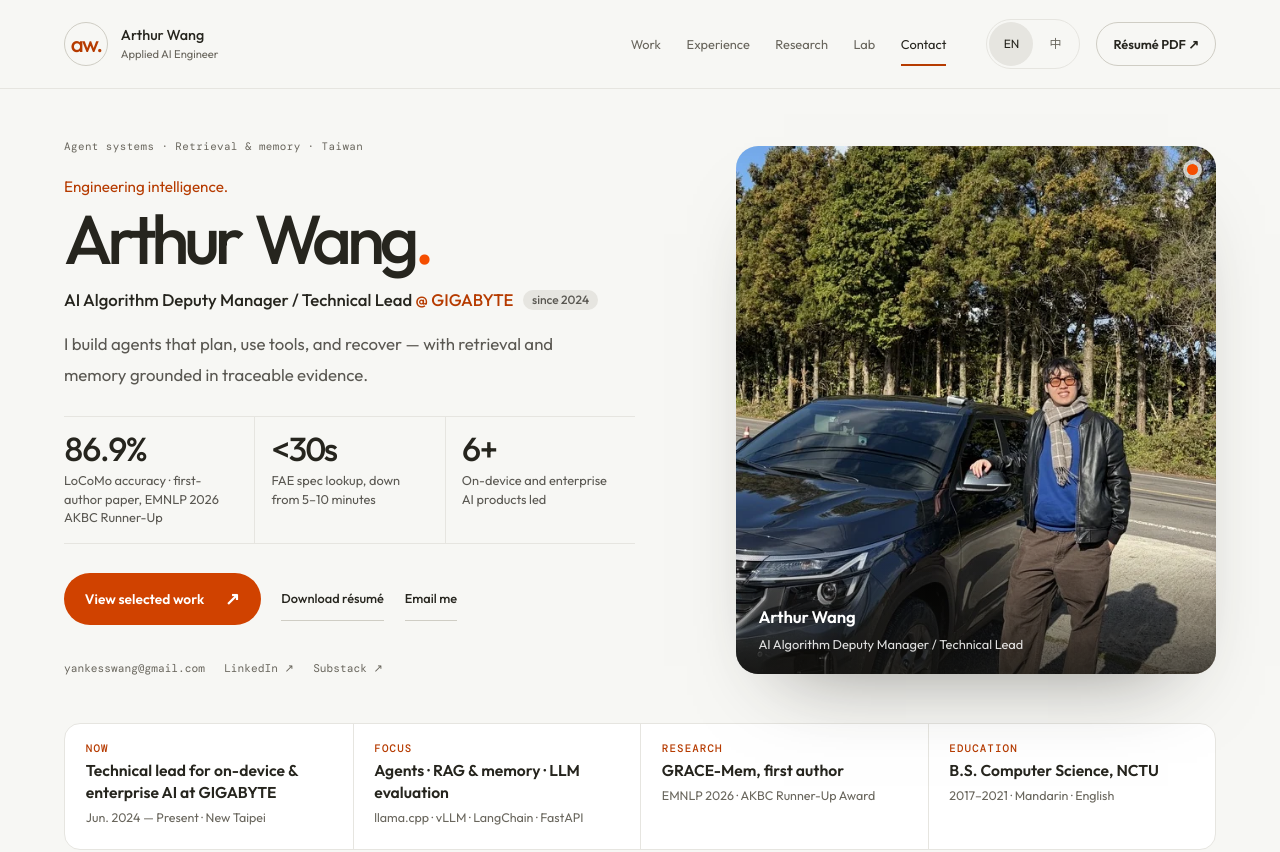
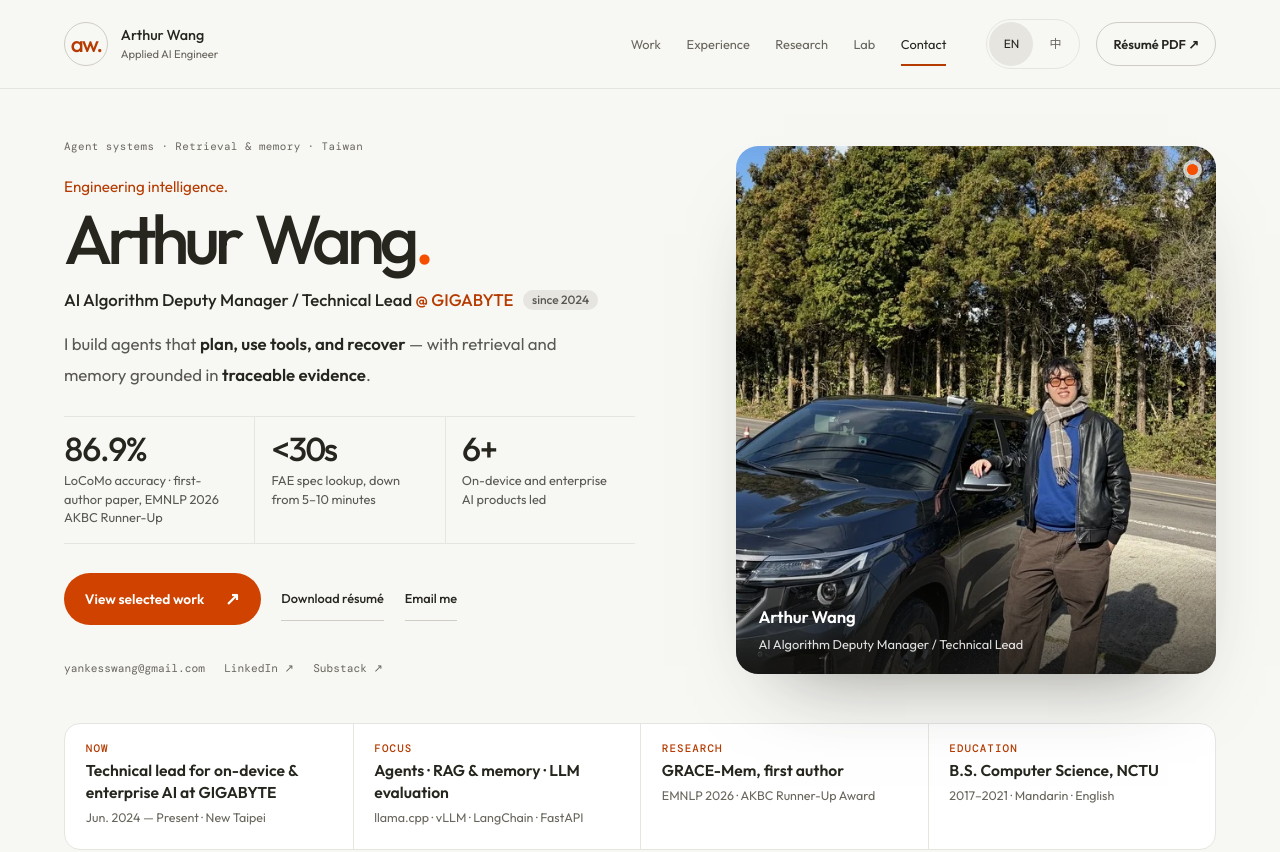
Before and after one commit to yankesswang/arthurwang0413, a plain HTML site: page index.html in a window 1280 px wide. Shown: the top 852 px of the page. Drawn offline with nearby package versions, Linux system fonts and the light colour scheme.

Commit message:
Highlight key results and terms with bold and italic emphasis
Metrics get a bold marker highlight, core claims are bold and method
names italic (underlined in Chinese), capped at three bold and one
italic per paragraph. Applied after each language switch via text
nodes.

```diff
--- a/index.html
+++ b/index.html
@@ -22,7 +22,7 @@
 <link href="project-workspaces.css?v=support-query-flow-5" rel="stylesheet"/>
 <link href="workspace-polish.css?v=support-query-flow-5" rel="stylesheet"/>
 <link href="support-workspace.css?v=support-query-flow-5" rel="stylesheet"/>
-<link href="portfolio-polish.css?v=interviewer-1" rel="stylesheet"/>
+<link href="portfolio-polish.css?v=kw-1" rel="stylesheet"/>
 </head>
 <body>
 <a class="skip-link" data-i18n="skip" href="#main">Skip to content</a>
@@ -392,6 +392,6 @@
 <script src="support-workspace.js?v=support-query-flow-5"></script>
 <script src="project-workspaces.js?v=support-query-flow-5"></script>
 <script src="system-demos.js?v=support-query-flow-5"></script>
-<script src="portfolio-polish.js?v=interviewer-2"></script>
+<script src="portfolio-polish.js?v=kw-1"></script>
 </body>
 </html>
--- a/portfolio-polish.css
+++ b/portfolio-polish.css
@@ -202,3 +202,10 @@
   .glance { margin-bottom: 0; }
   #work.content-section { padding-top: clamp(3.5rem, 6vw, 5rem); }
 }
+
+/* Keyword emphasis (added by portfolio-polish.js) */
+strong.kw { color: var(--ink); font-weight: 600; }
+strong.kw-metric { padding: 0 .12em; border-radius: .2em; background: linear-gradient(transparent 58%, #fbdcc8 58%); font-variant-numeric: tabular-nums; }
+em.kw { color: var(--ink); font-style: italic; }
+html[lang="zh-Hant"] em.kw { font-style: normal; text-decoration: underline; text-decoration-color: var(--line-strong); text-decoration-thickness: 1px; text-underline-offset: .28em; }
+@media print { strong.kw-metric { background: none; } }
--- a/portfolio-polish.js
+++ b/portfolio-polish.js
@@ -147,3 +147,65 @@
   window.addEventListener("beforeprint", () => document.querySelectorAll(".case-more").forEach(d => { d.open = true; }));
   setLanguage(labLanguage());
 })();
+
+/* Keyword emphasis: bold outcomes and core claims, italicise method names.
+   Runs after every language switch (setLanguage rewrites textContent). Text-node based, never innerHTML.
+   At most 3 bold and 1 italic per paragraph so emphasis stays meaningful. */
+(() => {
+  const esc = s => s.replace(/[.*+?^${}()|[\]\\]/g, "\\$&");
+  const words = list => list.map(esc).join("|");
+  const rules = {
+    en: {
+      metric: /(?:<\s?)?\d[\d,]*(?:\.\d+)?\s?%|\b\d+(?:\.\d+)?\s?points?\b|\b\d+[–-]\d+ minutes\b|under 30 seconds|\b\d+ (?:hours|minutes)\b|\b1,000\+ (?:product )?documents\b|\b(?:6|60)\+(?= )|\b4GB VRAM\b/g,
+      strong: new RegExp(words(["on-device agents", "long-term memory systems", "production retrieval infrastructure", "traceable evidence", "plan, use tools, and recover", "evidence-first memory system", "standalone Windows exe", "standalone packaging", "company-wide internal chatbot", "structured knowledge base", "LLM-as-a-Judge", "agent reliability", "first author", "on-device and enterprise AI products", "offline LLM systems", "tool-enabled research agents", "specification-to-answer pipeline"]), "gi"),
+      em: new RegExp(words(["Plan-and-Execute", "progressive skill discovery", "recoverable execution", "hybrid retrieval", "hierarchical reranking", "bounded agentic curation", "provenance-linked", "graph-based retrieval", "reverse DCF", "spreading activation", "structured fact-query path", "deterministic tool execution", "adversarial review"]), "gi")
+    },
+    zh: {
+      metric: /\d[\d,]*(?:\.\d+)?\s?%|\+?\d+(?:\.\d+)?\s?點|\d+[–-]\d+\s?分鐘|30 秒內|\d+\s?(?:小時|分鐘)|1,000 份以上(?:產品)?文件|6 項以上|60\+|4GB VRAM/g,
+      strong: new RegExp(words(["裝置端代理", "長期記憶系統", "檢索基礎設施", "可追溯的證據", "規劃、使用工具與恢復執行", "證據優先的記憶系統", "獨立 Windows exe", "獨立封裝", "全公司內部聊天助理", "結構化知識庫", "LLM-as-a-Judge", "代理可靠度", "第一作者", "裝置端與企業 AI 產品", "離線 LLM 系統", "工具型研究代理", "從筆電規格到回答的完整流程"]), "g"),
+      em: new RegExp(words(["Plan-and-Execute", "漸進式技能探索", "可復原執行", "混合檢索", "分層重排序", "有界的代理式證據策展", "可追溯原始對話重建", "來源連結的原始對話重建", "圖檢索", "反向 DCF", "擴散啟動", "結構化事實查詢", "確定性工具執行", "對抗式審查"]), "g")
+    }
+  };
+  const targets = [
+    ".hero-lead", "#work .project-main > p:not(.project-type):not(.project-subtitle):not(.project-role)",
+    "#work .project-details li", "#work .side-project > p:not(.project-subtitle)", "#work .side-project .case-more-body > ul li",
+    "#experience li", ".capability p", "#research .authors"
+  ].join(", ");
+  const SKIP = "strong, em, a, code, mark, button, kbd, .tags";
+  function clear(root) {
+    root.querySelectorAll("strong.kw, em.kw").forEach(el => el.replaceWith(document.createTextNode(el.textContent)));
+    root.normalize();
+  }
+  function wrap(el, regex, tag, className, limit) {
+    let count = 0;
+    const walker = document.createTreeWalker(el, NodeFilter.SHOW_TEXT, { acceptNode: n => n.parentElement.closest(SKIP) ? NodeFilter.FILTER_REJECT : NodeFilter.FILTER_ACCEPT });
+    const nodes = []; while (walker.nextNode()) nodes.push(walker.currentNode);
+    for (const textNode of nodes) {
+      if (count >= limit) break;
+      const text = textNode.nodeValue; regex.lastIndex = 0;
+      const pieces = []; let last = 0, match;
+      while ((match = regex.exec(text)) && count < limit) {
+        if (!match[0].trim()) { regex.lastIndex += 1; continue; }
+        pieces.push(document.createTextNode(text.slice(last, match.index)));
+        const mark = document.createElement(tag); mark.className = className; mark.textContent = match[0]; pieces.push(mark);
+        last = match.index + match[0].length; count += 1;
+      }
+      if (!pieces.length) continue;
+      pieces.push(document.createTextNode(text.slice(last)));
+      textNode.replaceWith(...pieces);
+    }
+    return count;
+  }
+  function emphasize() {
+    const lang = document.documentElement.lang === "zh-Hant" ? "zh" : "en";
+    const r = rules[lang];
+    document.querySelectorAll(targets).forEach(el => {
+      clear(el);
+      const used = wrap(el, r.metric, "strong", "kw kw-metric", 3);
+      if (used < 3) wrap(el, r.strong, "strong", "kw", 3 - used);
+      wrap(el, r.em, "em", "kw", 1);
+    });
+  }
+  document.addEventListener("resume:language", emphasize);
+  emphasize();
+})();
```
Also changed, not shown: 1 other file.
